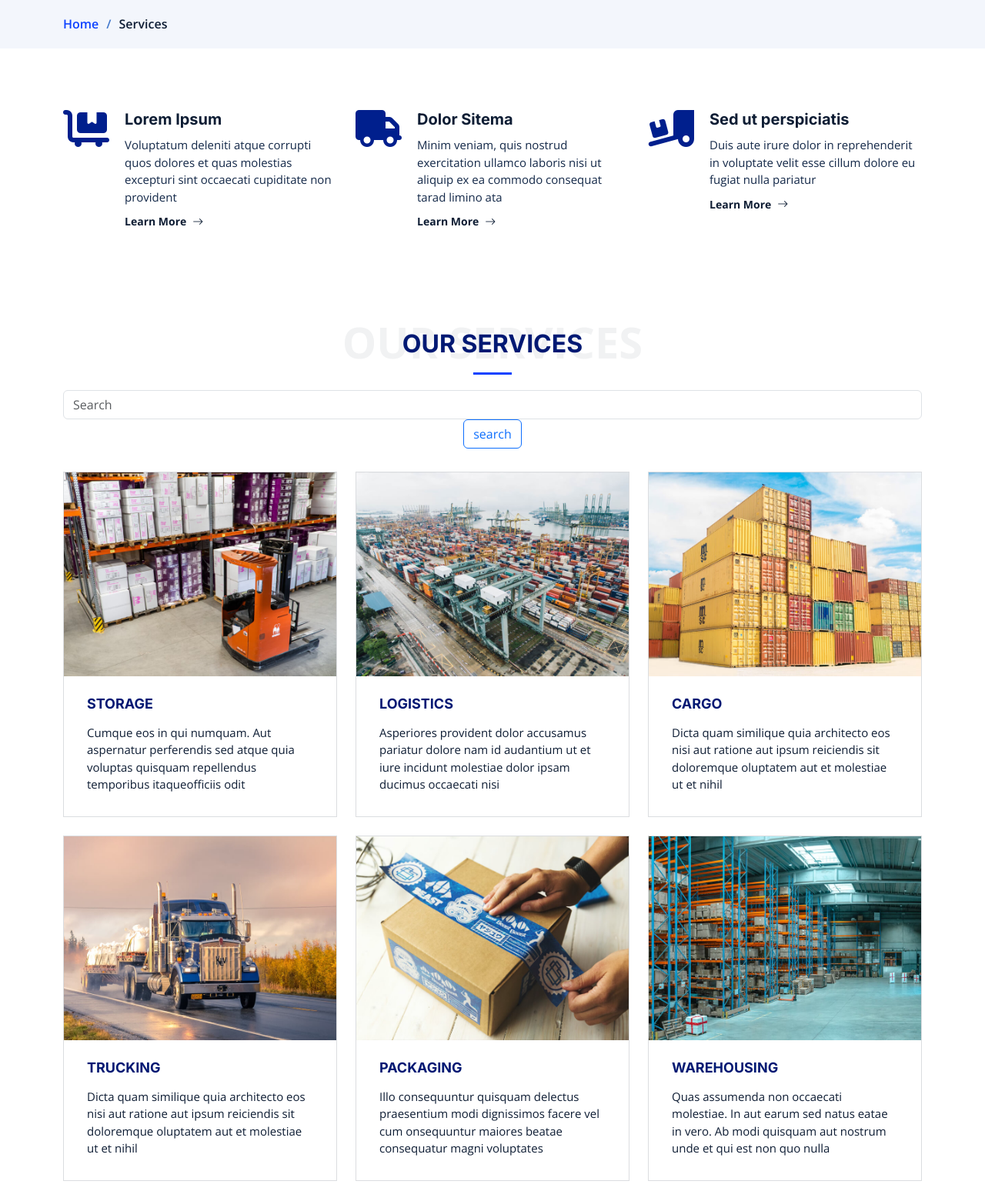
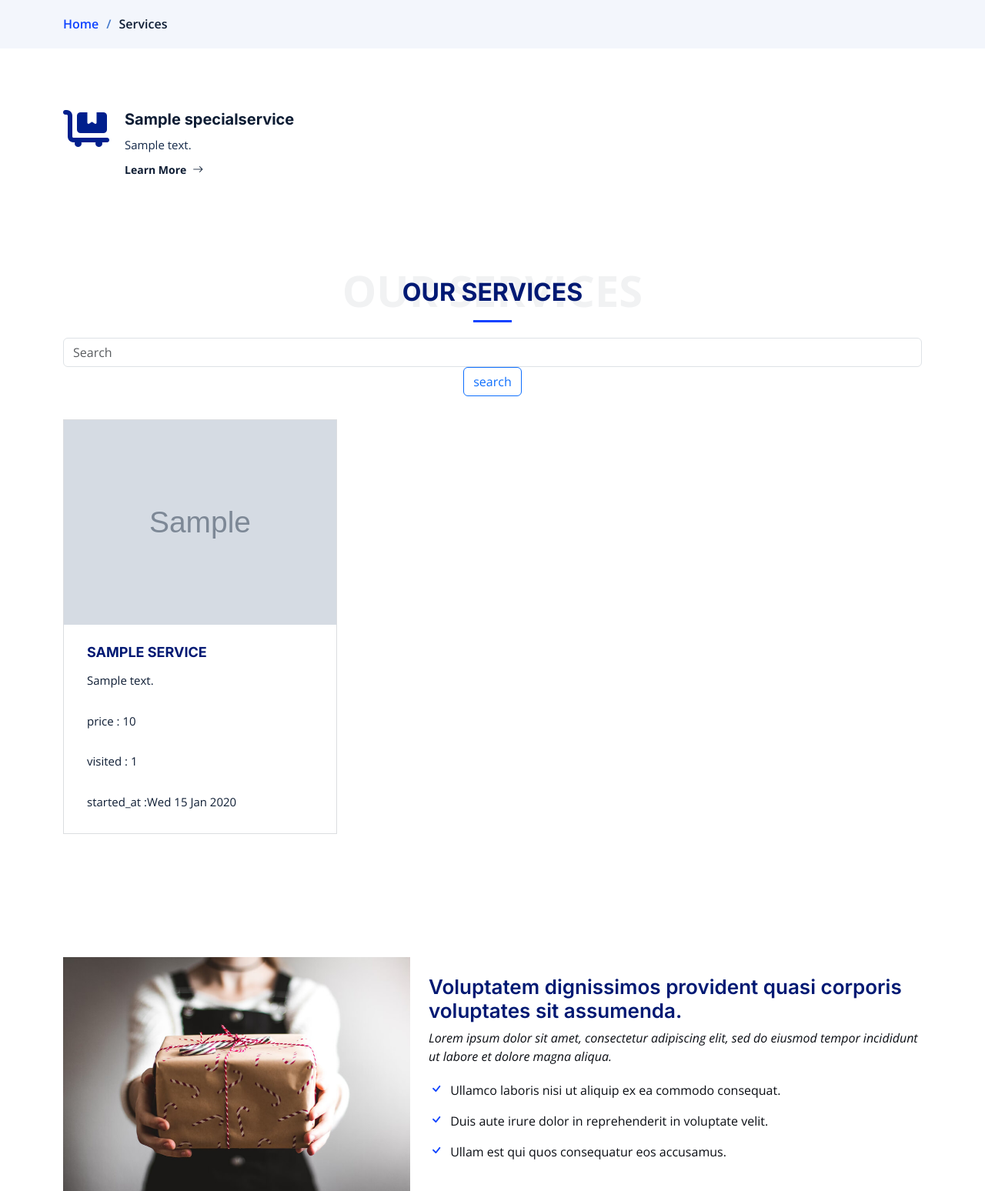
Before and after one commit to hamidreza1983/django-term-3, a Django app: page /services/ in a window 1280 px wide. Shown: the part 384-1932 px from the top of the page at 77% size. Run offline with Django 5.2, Linux system fonts and the light colour scheme; tables that the repository leaves empty hold one stand-in row (values such as "Sample post"); grey boxes marked "Sample" are stand-in pictures; some libraries are stand-ins or nearby versions.

Commit message:
create service model

```diff
--- a/config/settings.py
+++ b/config/settings.py
@@ -64,6 +64,7 @@ TEMPLATES = [
                 'django.template.context_processors.request',
                 'django.contrib.auth.context_processors.auth',
                 'django.contrib.messages.context_processors.messages',
+                'context_processor.general_context',
             ],
         },
     },
@@ -120,7 +121,7 @@ USE_TZ = True
 STATIC_URL = 'static/'
 MEDIA_URL = 'media/'
 STATIC_ROOT = BASE_DIR/'/static'
-MEDIA_ROOT = BASE_DIR/'/media'
+MEDIA_ROOT = BASE_DIR/'media'
 
 STATICFILES_DIRS = [
     BASE_DIR/'static',
--- /dev/null
+++ b/context_processor.py
@@ -0,0 +1,7 @@
+from services.models import Category
+
+def general_context(request):
+        context = {
+        'category': Category.objects.all(),
+        }
+        return context
--- a/root/views.py
+++ b/root/views.py
@@ -2,6 +2,7 @@ from django.shortcuts import render
 from services.models import SpecialService
 from .models import FrequentlyQuestions
 from services.models import Team
+
 
 
 from django.http import HttpResponse
--- a/services/admin.py
+++ b/services/admin.py
@@ -1,5 +1,5 @@
 from django.contrib import admin
-from .models import SpecialService, Team, Skills
+from .models import *
 
 class SpecialServiceAdmin(admin.ModelAdmin):
     list_display = ['title', 'status']
@@ -11,4 +11,7 @@ class SpecialServiceAdmin(admin.ModelAdmin):
 admin.site.register(SpecialService, SpecialServiceAdmin)
 admin.site.register(Team)
 admin.site.register(Skills)
+admin.site.register(Category)
+admin.site.register(Options)
+admin.site.register(Services)
 # Register your models here.
--- a/services/models.py
+++ b/services/models.py
@@ -45,4 +45,35 @@ class Team(models.Model):
     def truncate_char(self):
         return str(self.description)[:10]
 
-# Create your models here.
+class Category(models.Model):
+    title = models.CharField(max_length=100)
+    status = models.BooleanField(default=True)
+
+    def __str__(self):
+        return self.title
+
+class Options(models.Model):
+    title = models.CharField(max_length=300)
+    status = models.BooleanField(default=True)
+
+    def __str__(self):
+        return self.title
+
+
+class Services(models.Model):
+    image = models.ImageField(upload_to='services', default='image.jpg')
+    name = models.CharField(max_length=300)
+    content = models.TextField()
+    title = models.CharField(max_length=300)
+    description = models.TextField()
+    category = models.ManyToManyField(Category)
+    generals = models.ManyToManyField(Options)
+    status = models.BooleanField(default=True)
+    price = models.IntegerField()
+    counted_view = models.IntegerField(default=0)
+    created_at = models.DateTimeField(auto_now_add=True)
+    updated_at = models.DateTimeField(auto_now=True)
+
+
+    def __str__(self):
+        return self.name
--- a/services/views.py
+++ b/services/views.py
@@ -1,10 +1,15 @@
 from django.shortcuts import render
+from .models import *
 
 # Create your views here.
 
 
 def services(request):
-    return render(request, 'services/services.html')
+    context = {
+        "services": Services.objects.filter(status=True),
+        "specials": SpecialService.objects.filter(status=True)
+    }
+    return render(request, 'services/services.html', context = context)
 
 def services_detail(request):
     return render(request, 'services/service-details.html')
--- a/templates/base.html
+++ b/templates/base.html
@@ -62,10 +62,9 @@
           <li><a href="{% url 'services:qoute' %}">Get-a-quote</a></li>
           <li class="dropdown"><a href="#"><span>Category</span> <i class="bi bi-chevron-down dropdown-indicator"></i></a>
             <ul>
-              <li><a href="#">Drop Down 1</a></li>
-              <li><a href="#">Drop Down 2</a></li>
-              <li><a href="#">Drop Down 3</a></li>
-              <li><a href="#">Drop Down 4</a></li>
+              {% for cat in category %}
+              <li><a href="#">{{cat.title}}</a></li>
+              {% endfor %}
             </ul>
           </li>
           <li><a class="get-a-quote" href="register.html">Register</a></li>
--- a/templates/services/services.html
+++ b/templates/services/services.html
@@ -31,34 +31,17 @@
       <div class="container">
 
         <div class="row gy-4">
-
+            {% for obj  in specials %}
           <div class="col-lg-4 col-md-6 service-item d-flex" data-aos="fade-up">
             <div class="icon flex-shrink-0"><i class="fa-solid fa-cart-flatbed"></i></div>
             <div>
-              <h4 class="title">Lorem Ipsum</h4>
-              <p class="description">Voluptatum deleniti atque corrupti quos dolores et quas molestias excepturi sint occaecati cupiditate non provident</p>
+              <h4 class="title">{{obj.title}}</h4>
+              <p class="description">{{obj.content}}</p>
               <a href="service-details.html" class="readmore stretched-link"><span>Learn More</span><i class="bi bi-arrow-right"></i></a>
             </div>
           </div>
-          <!-- End Service Item -->
+          {% endfor %}
 
-          <div class="col-lg-4 col-md-6 service-item d-flex" data-aos="fade-up" data-aos-delay="100">
-            <div class="icon flex-shrink-0"><i class="fa-solid fa-truck"></i></div>
-            <div>
-              <h4 class="title">Dolor Sitema</h4>
-              <p class="description">Minim veniam, quis nostrud exercitation ullamco laboris nisi ut aliquip ex ea commodo consequat tarad limino ata</p>
-              <a href="service-details.html" class="readmore stretched-link"><span>Learn More</span><i class="bi bi-arrow-right"></i></a>
-            </div>
-          </div><!-- End Service Item -->
-
-          <div class="col-lg-4 col-md-6 service-item d-flex" data-aos="fade-up" data-aos-delay="200">
-            <div class="icon flex-shrink-0"><i class="fa-solid fa-truck-ramp-box"></i></div>
-            <div>
-              <h4 class="title">Sed ut perspiciatis</h4>
-              <p class="description">Duis aute irure dolor in reprehenderit in voluptate velit esse cillum dolore eu fugiat nulla pariatur</p>
-              <a href="service-details.html" class="readmore stretched-link"><span>Learn More</span><i class="bi bi-arrow-right"></i></a>
-            </div>
-          </div><!-- End Service Item -->
 
         </div>
 
@@ -82,65 +65,20 @@
 
         <div class="row gy-4">
 
-          <div class="col-lg-4 col-md-6" data-aos="fade-up" data-aos-delay="100">
-            <div class="card">
-              <div class="card-img">
-                <img src="{% static 'assets/img/storage-service.jpg' %}" alt="" class="img-fluid">
-              </div>
-              <h3><a href="service-details.html" class="stretched-link">Storage</a></h3>
-              <p>Cumque eos in qui numquam. Aut aspernatur perferendis sed atque quia voluptas quisquam repellendus temporibus itaqueofficiis odit</p>
-            </div>
-          </div><!-- End Card Item -->
-
+            {% for service in services %}
           <div class="col-lg-4 col-md-6" data-aos="fade-up" data-aos-delay="200">
             <div class="card">
               <div class="card-img">
-                <img src="{% static 'assets/img/logistics-service.jpg' %}" alt="" class="img-fluid">
+                <img src={{service.image.url}} alt="" class="img-fluid">
               </div>
-              <h3><a href="service-details.html" class="stretched-link">Logistics</a></h3>
-              <p>Asperiores provident dolor accusamus pariatur dolore nam id audantium ut et iure incidunt molestiae dolor ipsam ducimus occaecati nisi</p>
+              <h3><a href="service-details.html" class="stretched-link">{{service.name}}</a></h3>
+              <p>{{service.content}}</p>
+              <p>price : {{service.price}}</p>
+              <p>visited : {{service.counted_view}}</p>
+              <p>started_at :{{service.created_at|date:"D d M o"}}</p>
             </div>
           </div><!-- End Card Item -->
-
-          <div class="col-lg-4 col-md-6" data-aos="fade-up" data-aos-delay="300">
-            <div class="card">
-              <div class="card-img">
-                <img src="{% static 'assets/img/cargo-service.jpg' %}" alt="" class="img-fluid">
-              </div>
-              <h3><a href="service-details.html" class="stretched-link">Cargo</a></h3>
-              <p>Dicta quam similique quia architecto eos nisi aut ratione aut ipsum reiciendis sit doloremque oluptatem aut et molestiae ut et nihil</p>
-            </div>
-          </div><!-- End Card Item -->
-
-          <div class="col-lg-4 col-md-6" data-aos="fade-up" data-aos-delay="400">
-            <div class="card">
-              <div class="card-img">
-                <img src="{% static 'assets/img/trucking-service.jpg' %}" alt="" class="img-fluid">
-              </div>
-              <h3><a href="service-details.html" class="stretched-link">Trucking</a></h3>
-              <p>Dicta quam similique quia architecto eos nisi aut ratione aut ipsum reiciendis sit doloremque oluptatem aut et molestiae ut et nihil</p>
-            </div>
-          </div><!-- End Card Item -->
-
-          <div class="col-lg-4 col-md-6" data-aos="fade-up" data-aos-delay="500">
-            <div class="card">
-              <div class="card-img">
-                <img src="{% static 'assets/img/packaging-service.jpg' %}" alt="" class="img-fluid">
-              </div>
-              <h3><a href="service-details.html" class="stretched-link">Packaging</a></h3>
-              <p>Illo consequuntur quisquam delectus praesentium modi dignissimos facere vel cum onsequuntur maiores beatae consequatur magni voluptates</p>
-            </div>
-          </div><!-- End Card Item -->
-
-          <div class="col-lg-4 col-md-6" data-aos="fade-up" data-aos-delay="600">
-            <div class="card">
-              <div class="card-img">
-                <img src="{% static 'assets/img/warehousing-service.jpg' %}" alt="" class="img-fluid">
-              </div>
-              <h3><a href="service-details.html" class="stretched-link">Warehousing</a></h3>
-              <p>Quas assumenda non occaecati molestiae. In aut earum sed natus eatae in vero. Ab modi quisquam aut nostrum unde et qui est non quo nulla</p>
-            </div>
-          </div><!-- End Card Item -->
+          {% endfor %}
 
         </div>
 
```
Also changed, not shown: media/image.jpg (added), services/migrations/0006_category_options_services.py (added).
